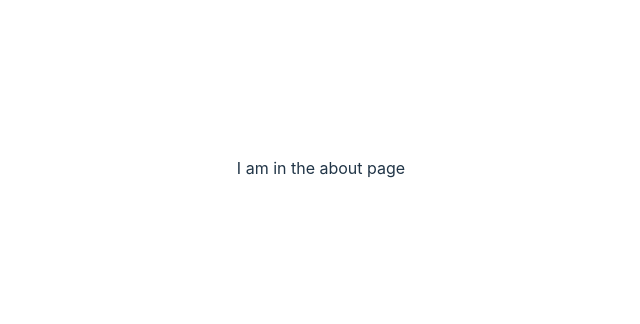
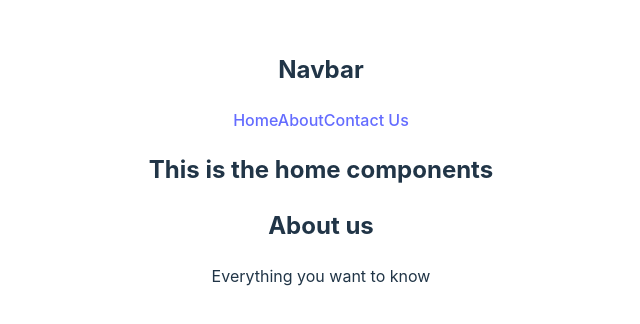
Before and after one commit to rafiul1000/introduction-to-react-router, a React (Vite) app: page /about in a window 1280 px wide. Shown: the part 232-556 px from the top of the page, without its empty margins (319-959 px from the left). Built offline with nearby package versions, Linux system fonts and the light colour scheme.

Commit message:
Explain Nested Route concepts

```diff
--- /dev/null
+++ b/src/components/About/About.jsx
@@ -0,0 +1,10 @@
+const About = () => {
+    return (
+        <div>
+            <h2>About us</h2>
+            <p>Everything you want to know</p>
+        </div>
+    );
+};
+
+export default About;
--- /dev/null
+++ b/src/components/Contact/Contact.jsx
@@ -0,0 +1,10 @@
+const Contact = () => {
+    return (
+        <div>
+            <h2>Contact Us</h2>
+            <p>We are one call away</p>
+        </div>
+    );
+};
+
+export default Contact;
--- /dev/null
+++ b/src/components/Header/Header.jsx
@@ -0,0 +1,14 @@
+const Header = () => {
+    return (
+        <div>
+            <h2>Navbar</h2>
+            <nav>
+                <a href="/">Home</a>
+                <a href="/about">About</a>
+                <a href="/contact">Contact Us</a>
+            </nav>
+        </div>
+    );
+};
+
+export default Header;
--- /dev/null
+++ b/src/components/Home/Home.jsx
@@ -0,0 +1,14 @@
+import { Outlet } from "react-router-dom";
+import Header from "../Header/Header";
+
+const Home = () => {
+    return (
+        <div>
+            <Header></Header>
+            <h2>This is the home components</h2>
+            <Outlet></Outlet>
+        </div>
+    );
+};
+
+export default Home;
```
Also changed, not shown: src/main.jsx (+15 -9 lines).
